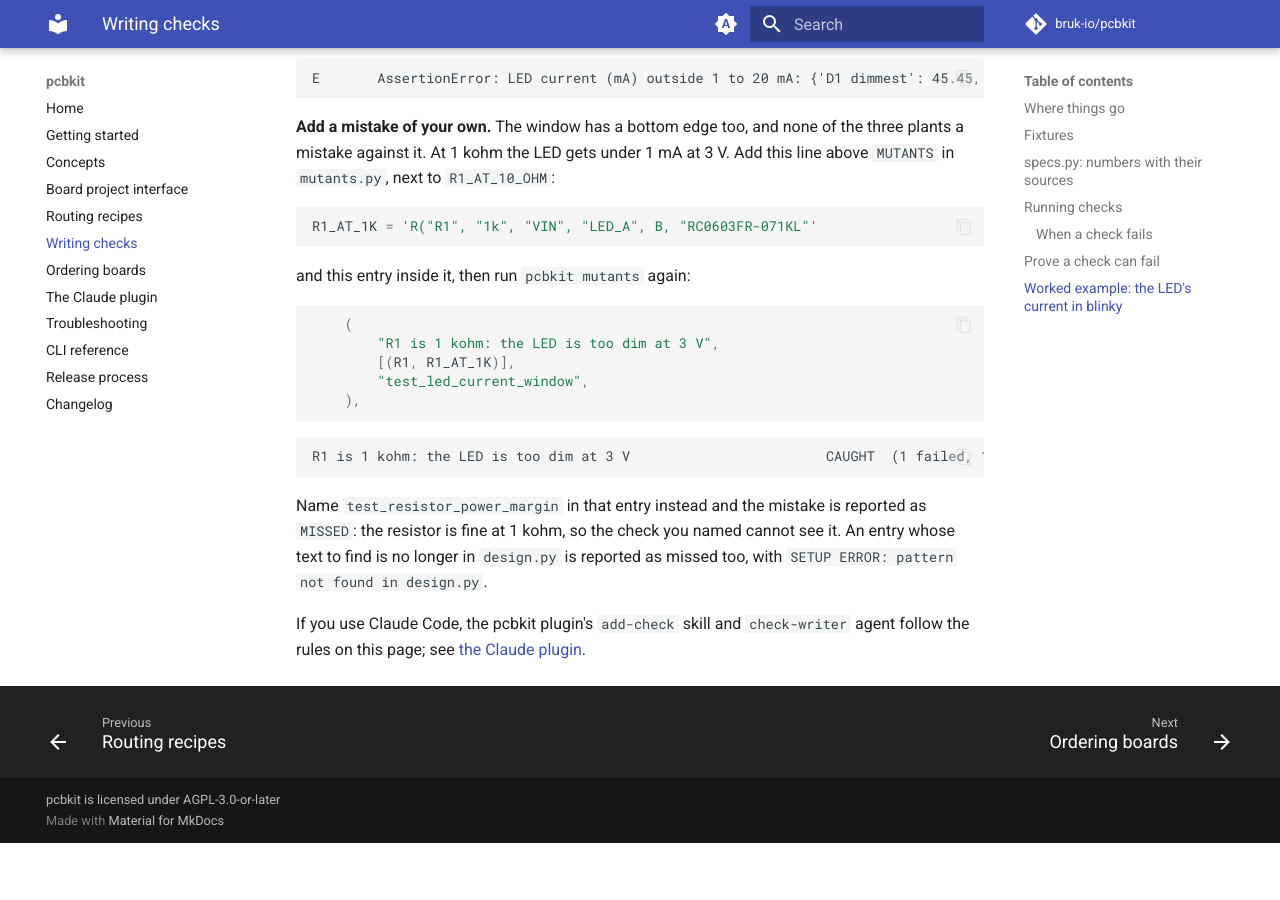
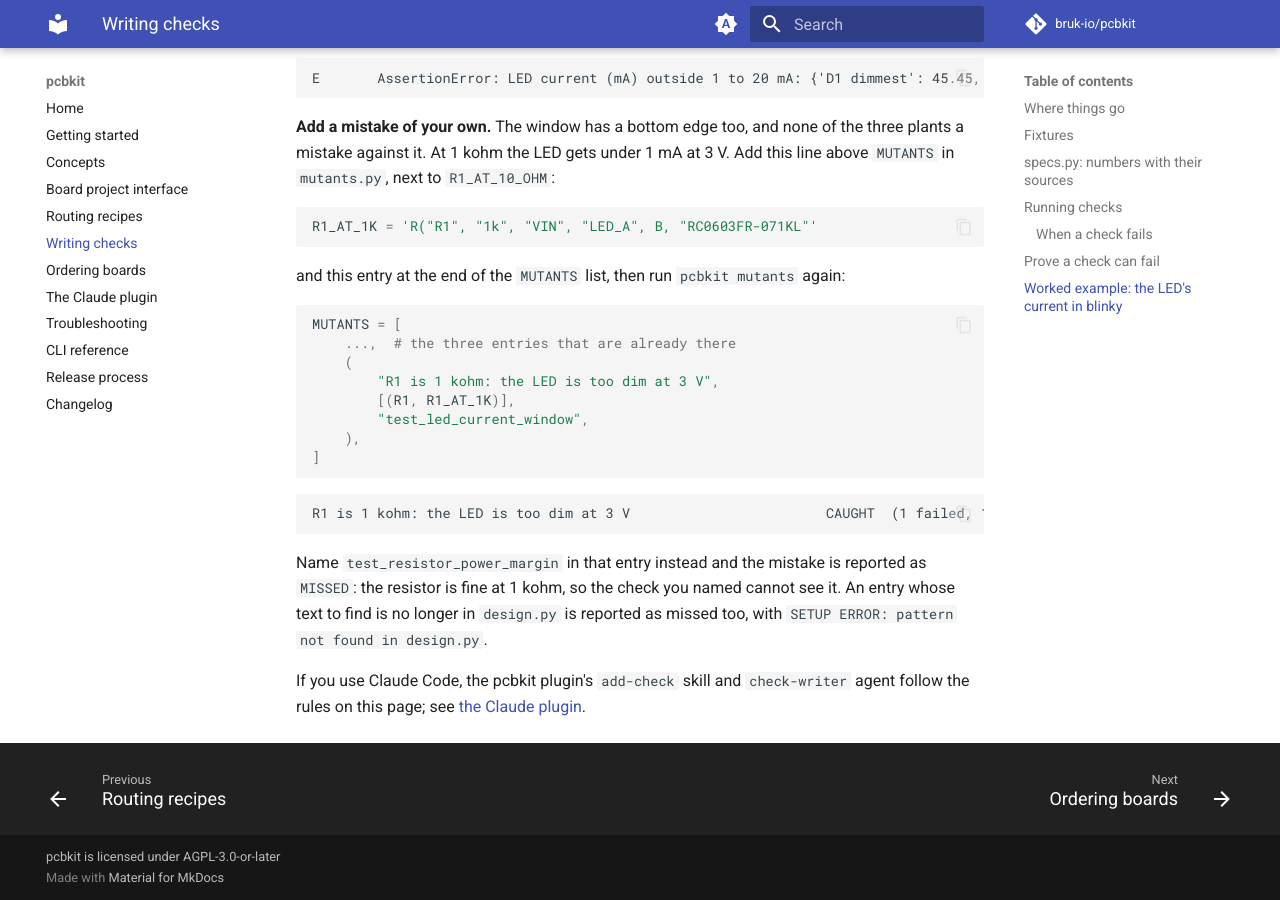
Before and after one commit to bruk-io/pcbkit, an MkDocs documentation site: the page built from docs/writing-checks.md, in a window 1280 px wide and 900 px high, scrolled down 6772 px. Built offline with MkDocs 1.6.1 and Material for MkDocs 9.7.7, drawn with Linux system fonts in a browser that asks for light colours; comment, search, counter and statistics services are not loaded; the version menu is left out; before the commit the page ends 7615 px from its top, so only the background shows below that.

Commit message:
Format the docs' Python snippets the way ruff 0.16 does
ruff format now formats the Python blocks in Markdown, and CI runs ruff format
--check, so two pages would have failed the lint job. The keep-out call takes its box
as a tuple so it stays on one line, and the extra mutant is shown inside the list.

Co-Authored-By: Claude Opus 5.5 (1M context) <noreply@anthropic.com>
Claude-Session: https://claude.ai/code/session_01RU4SPq2VB8CDgWPbAFc5Lz

````diff
--- a/docs/writing-checks.md
+++ b/docs/writing-checks.md
@@ -318,14 +318,17 @@ plants a mistake against it. At 1 kohm the LED gets under 1 mA at 3 V. Add this
 R1_AT_1K = 'R("R1", "1k", "VIN", "LED_A", B, "RC0603FR-071KL"'
 ```
 
-and this entry inside it, then run `pcbkit mutants` again:
+and this entry at the end of the `MUTANTS` list, then run `pcbkit mutants` again:
 
 ```python
+MUTANTS = [
+    ...,  # the three entries that are already there
     (
         "R1 is 1 kohm: the LED is too dim at 3 V",
         [(R1, R1_AT_1K)],
         "test_led_current_window",
     ),
+]
 ```
 
 ```
````
Also changed, not shown: docs/routing-recipes.md (+7 -6 lines).
